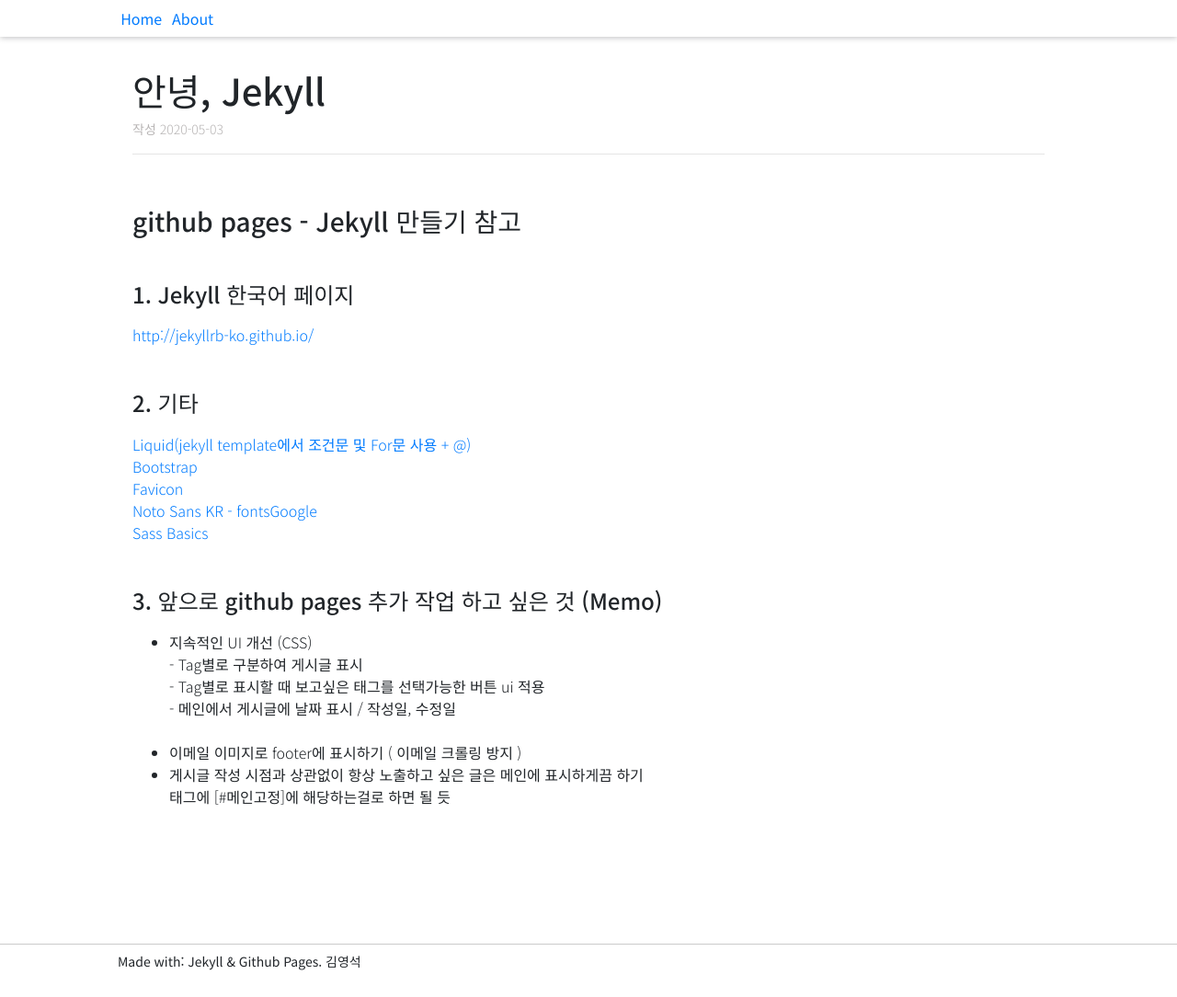
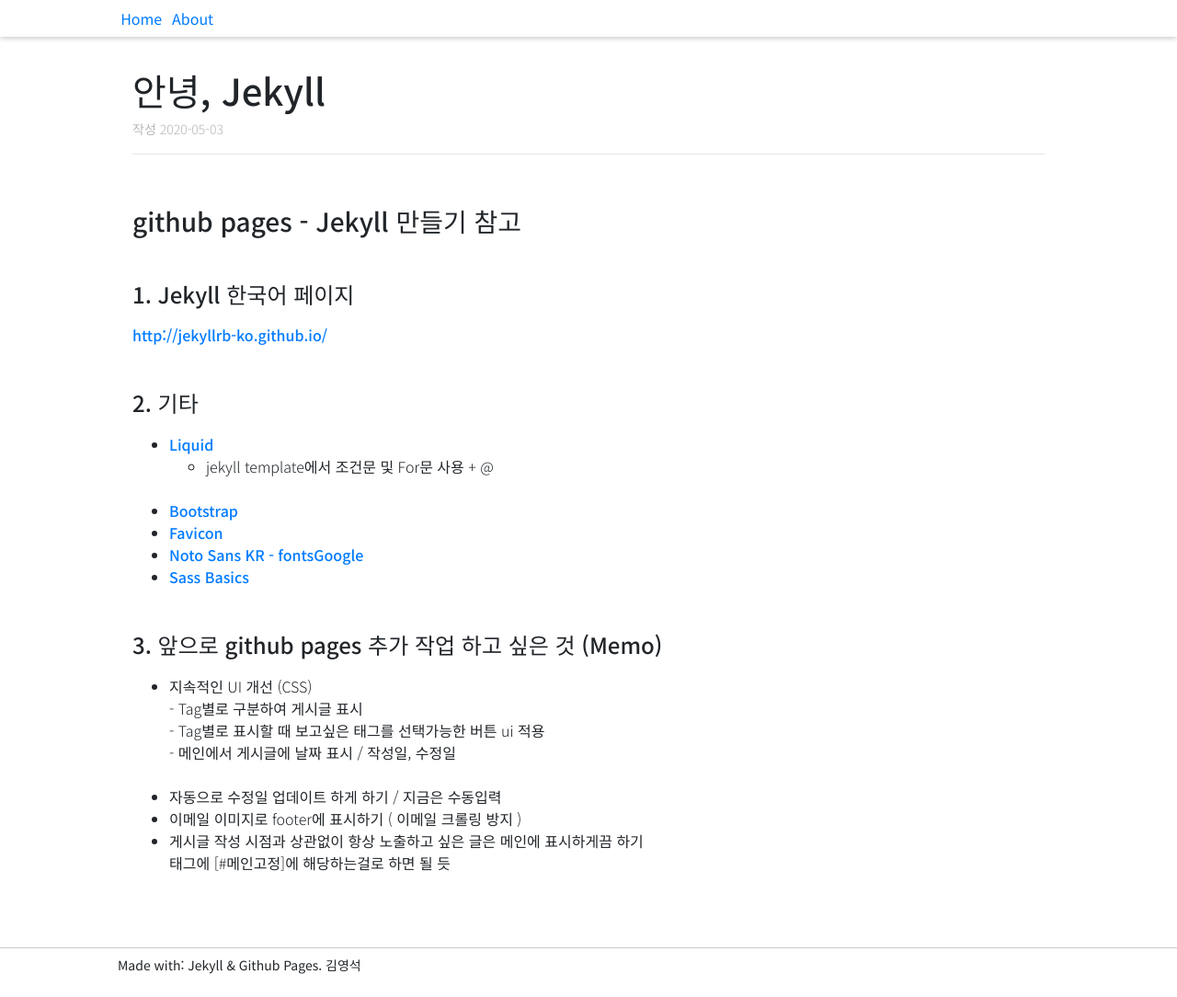
Before and after one commit to waonta/wati2.github.io, a Jekyll site: the page built from _posts/2020-05-03-HelloWorld!.md, in a window 1280 px wide and 1084 px high. Shown: the whole window at 92% size. Built offline with Jekyll 4.4.1, drawn with Linux system fonts in a browser that asks for light colours; some web fonts are replaced; some of the changed lines change nothing that is shown.

Commit message:
post 수정

```diff
--- a/_posts/2020-05-03-HelloWorld!.md
+++ b/_posts/2020-05-03-HelloWorld!.md
@@ -2,20 +2,22 @@
 layout: post
 title: 안녕, Jekyll
 date: 2020-05-03
-editDate: 2020-05-22
+editDate: 2020-05-24
 ---
 
 ### github pages - Jekyll 만들기 참고
 
 #### 1. Jekyll 한국어 페이지
-[http://jekyllrb-ko.github.io/](http://jekyllrb-ko.github.io/)
+[**http://jekyllrb-ko.github.io/**](http://jekyllrb-ko.github.io/)
 
 #### 2. 기타
-[Liquid(jekyll template에서 조건문 및 For문 사용 + @)](https://shopify.github.io/liquid/)
-[Bootstrap](https://getbootstrap.com/)
-[Favicon](https://favicon.io/)
-[Noto Sans KR - fontsGoogle](https://fonts.google.com/)
-[Sass Basics](https://sass-lang.com/guide)
++ [**Liquid**](https://shopify.github.io/liquid/)
+    - jekyll template에서 조건문 및 For문 사용 + @
+<br>
++ [**Bootstrap**](https://getbootstrap.com/)
++ [**Favicon**](https://favicon.io/)
++ [**Noto Sans KR - fontsGoogle**](https://fonts.google.com/)
++ [**Sass Basics**](https://sass-lang.com/guide)
 
 #### 3. 앞으로 github pages 추가 작업 하고 싶은 것 (Memo)
 + 지속적인 UI 개선 (CSS)
@@ -23,6 +25,7 @@ editDate: 2020-05-22
 <br>- Tag별로 표시할 때 보고싶은 태그를 선택가능한 버튼 ui 적용
 <br>- 메인에서 게시글에 날짜 표시 / 작성일, 수정일
 <br>
++ 자동으로 수정일 업데이트 하게 하기 / 지금은 수동입력
 + 이메일 이미지로 footer에 표시하기 ( 이메일 크롤링 방지 )
 + 게시글 작성 시점과 상관없이 항상 노출하고 싶은 글은 메인에 표시하게끔 하기
 <br>태그에 [#메인고정]에 해당하는걸로 하면 될 듯
```
